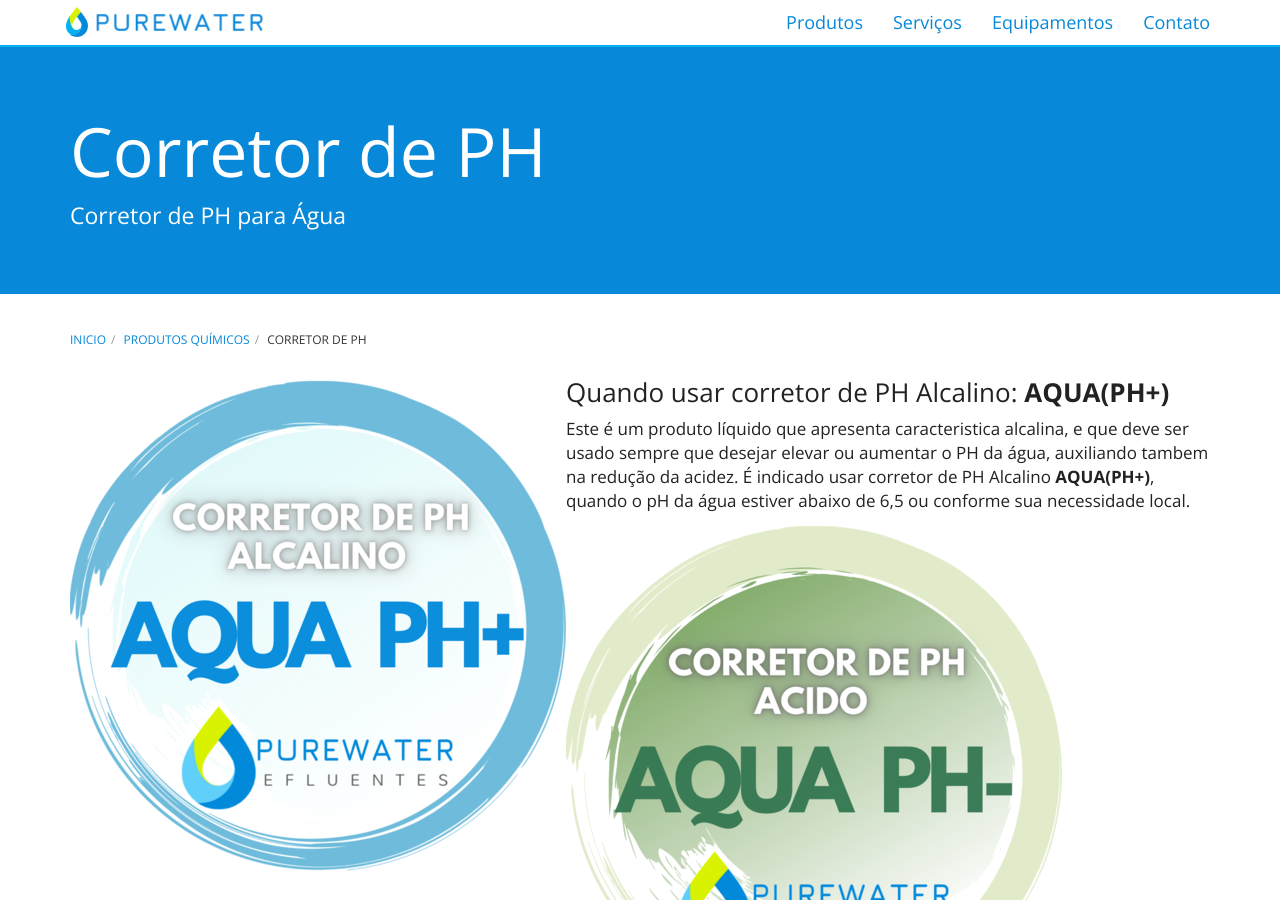
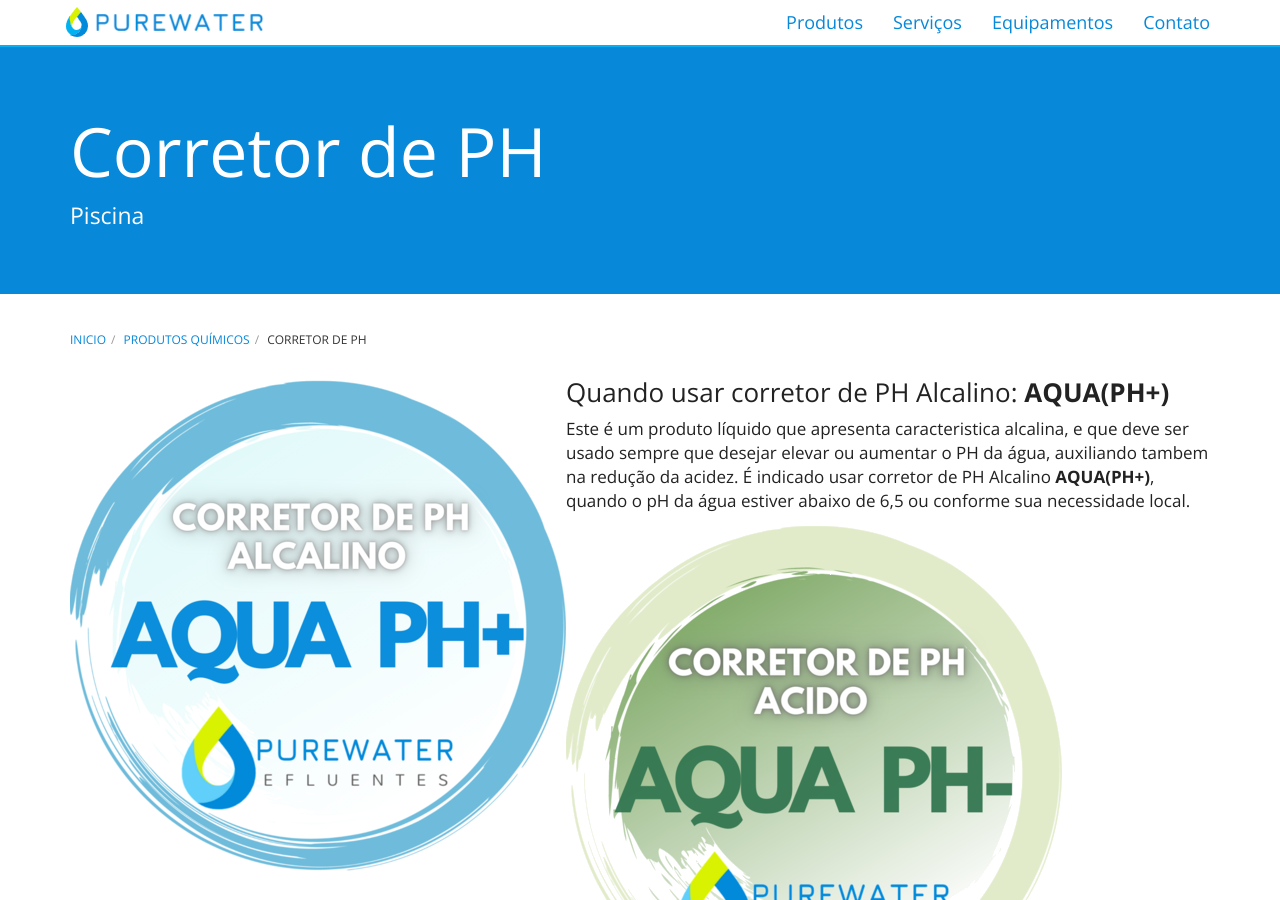
Before and after one commit to purewaterefluentes/purewaterefluentes.github.io, a Jekyll site: the page built from produtos/corretor-de-ph-para-piscina.md, in a window 1280 px wide and 900 px high. Built offline with Jekyll 4.4.1, drawn with Linux system fonts in a browser that asks for light colours; nearby versions of some CDN libraries; library files that are not in the unit come from our copies.

Commit message:
Update corretor-de-ph-para-piscina.md

```diff
--- a/produtos/corretor-de-ph-para-piscina.md
+++ b/produtos/corretor-de-ph-para-piscina.md
@@ -2,7 +2,7 @@
 layout: contato
 pageTitle: CORRETOR DE PH PARA PISCINA | PH+ | PH-
 title: Corretor de PH
-subtitle: Corretor de PH para Água
+subtitle: Piscina
 ---
 
 <img class="img-responsive pull-left" style="max-width: 50%;" src="../../website/images/corretor de PH alcalino.png" alt="corretor de PH alcalino">
```
